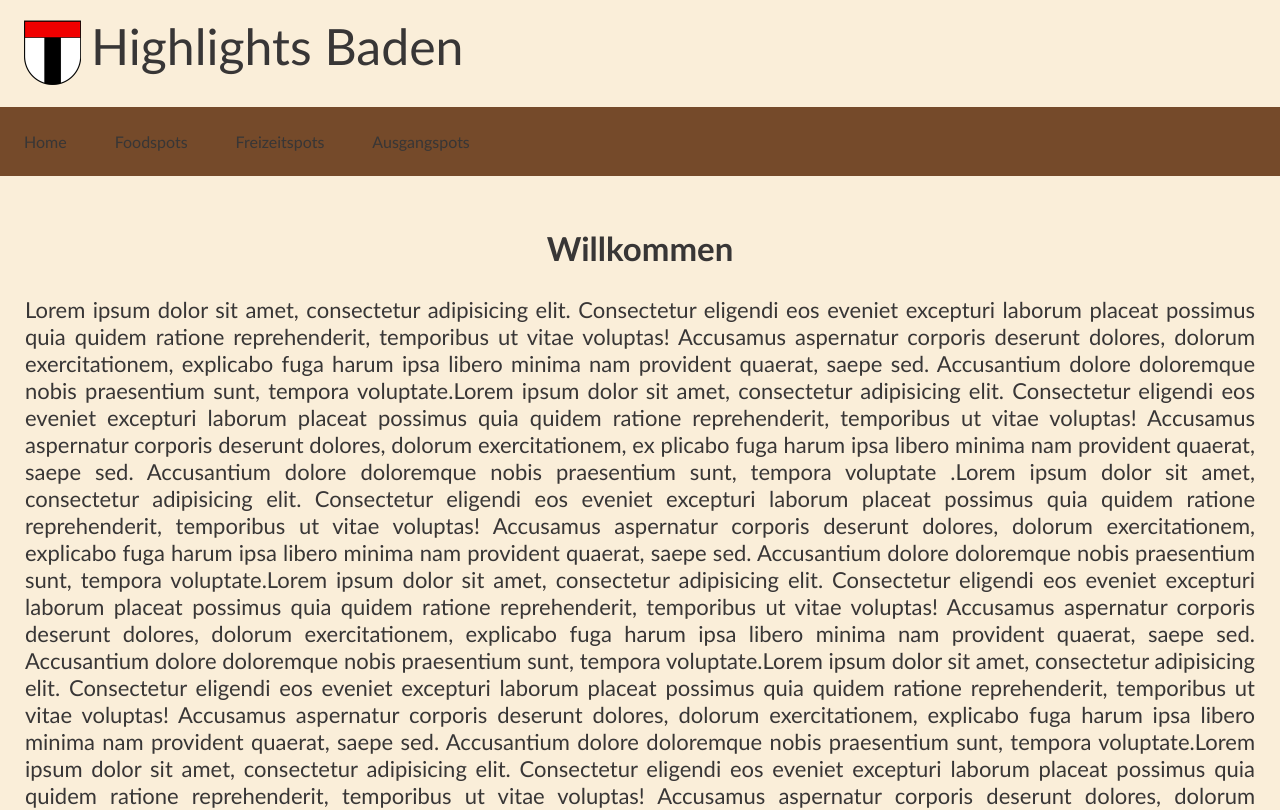
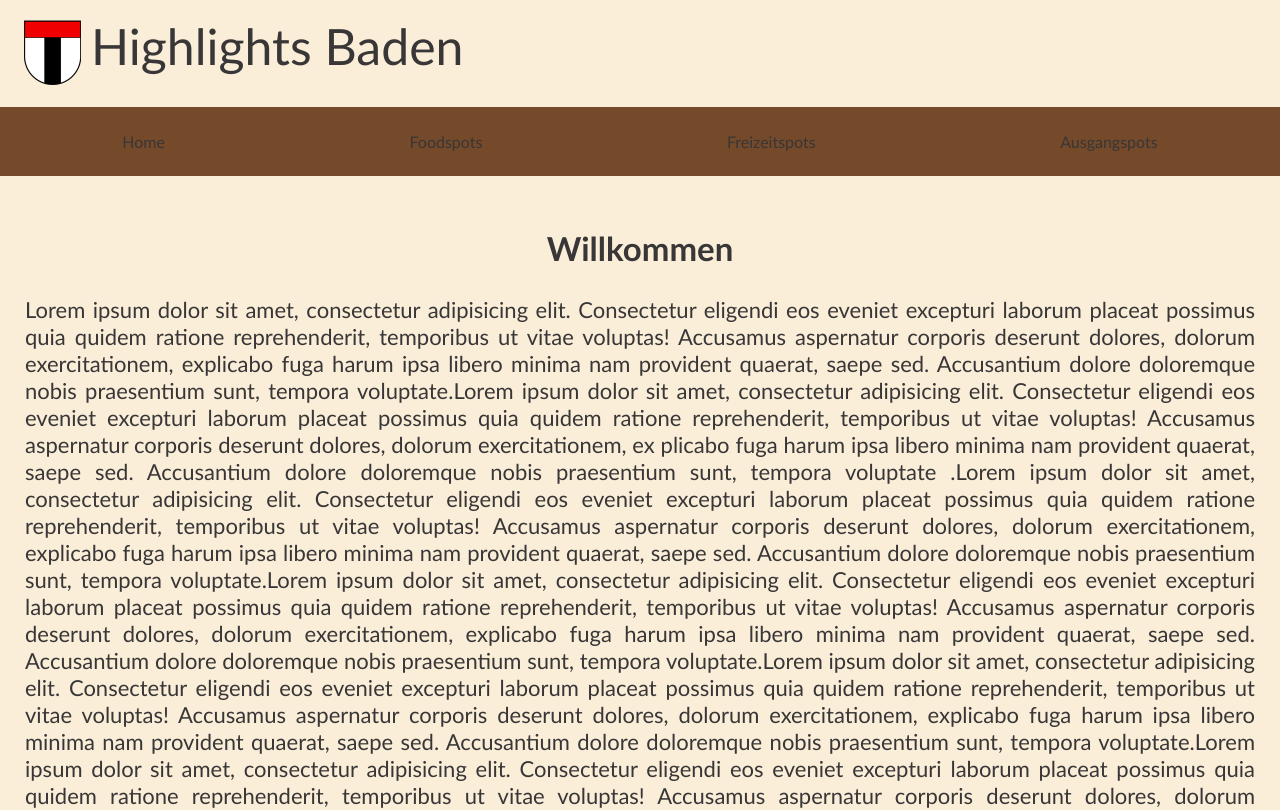
Before and after one commit to Biberkatze/LA1100, a plain HTML site: page index.html in a window 1280 px wide. Shown: the top 810 px of the page. Drawn offline with Linux system fonts and the light colour scheme.

Commit message:
nav aufgeteilt v.2

```diff
--- a/Badespots.css
+++ b/Badespots.css
@@ -71,6 +71,10 @@ h1{
     background: var(--nav);
 }
 
+ul {
+    display: flex;
+    flex-grow: 1;
+}
 
 li{
     float:left;
```
